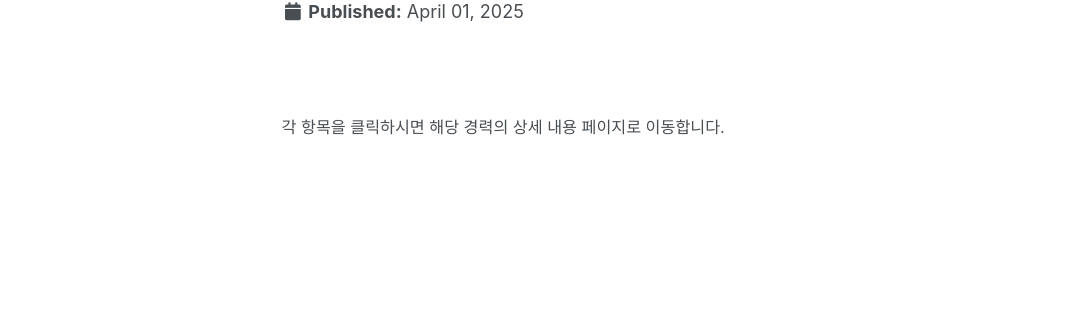
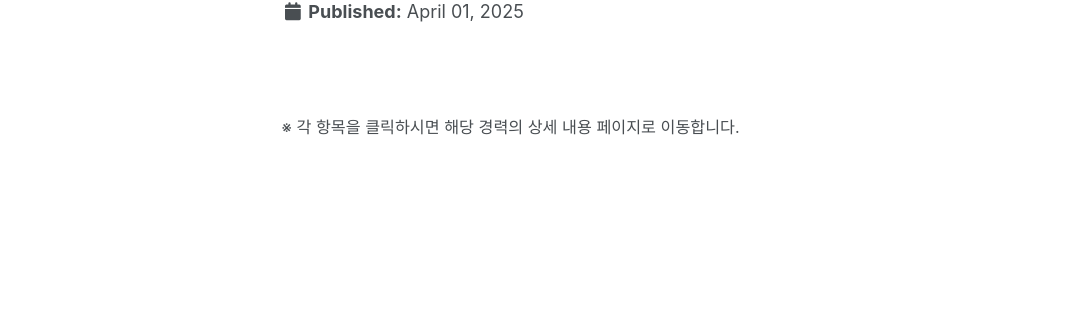
Before and after one commit to kimyunseok-vitec/kimyunseok-vitec.github.io, a Jekyll site: the page built from _pages/portfolio.html, in a window 1280 px wide and 1120 px high. Shown: the part 570-879 px from the top of the window, without its empty margins (0-1072 px from the left). Built offline with Jekyll 4.4.1, drawn with Linux system fonts in a browser that asks for light colours.

```diff
--- a/_pages/portfolio.html
+++ b/_pages/portfolio.html
@@ -14,5 +14,5 @@ author_profile: true
 
 
 <p style="margin-top: 5rem; font-size: 0.9rem;">
-  각 항목을 클릭하시면 해당 경력의 상세 내용 페이지로 이동합니다.
+      ※ 각 항목을 클릭하시면 해당 경력의 상세 내용 페이지로 이동합니다.
 </p>
```
